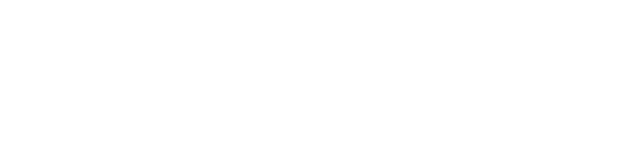
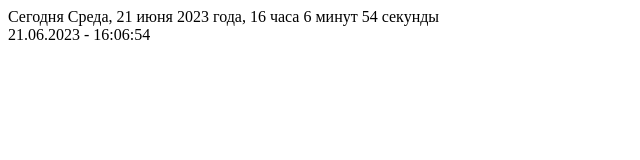
Before and after one commit to likvidov/project, a plain HTML site: page main.html in a window 1280 px wide. Shown: the whole page, without its empty margins (0-640 px from the left). Drawn offline with Linux system fonts and the light colour scheme.

Commit message:
Сделано сложное задание урока 9

```diff
--- a/main.html
+++ b/main.html
@@ -9,6 +9,10 @@
 </head>
 
 <body>
+
+  <div class="time"></div>
+  <div class="time"></div>
+
   <script src="main.js"></script>
 </body>
 
--- a/main.js
+++ b/main.js
@@ -1,12 +1,24 @@
+let time = document.querySelectorAll('.time');
 const dayOfWeek = ['Понедельник', 'Вторник', 'Среда', 'Четверг', 'Пятница', 'Суббота', 'Воскресенье'];
-const date = new Date();
+const month = ['января', 'февраля', 'марта', 'апреля', 'мая', 'июня', 'июля', 'августа', 'сентября', 'октября', 'ноября', 'декабря'];
 
-dayOfWeek.forEach((item, i) => {
-  if (i == date.getDay() - 1) {
-    console.log(`%c${item}`, 'font-weight: bold')
-  } else if (item == 'Суббота' || item == 'Воскресенье') {
-    console.log(`%c${item}`, 'font-style: italic;')
-  } else {
-    console.log(item)
-  }
-})
+const changeHours = (time) => {
+  if (time == 1 || time == 21)
+    return 'час';
+  if ((time >= 2 || time <= 4) || time == 22 || time == 23)
+    return 'часа';
+  if (time == 0 || (time >= 5 || time <= 20))
+    return 'часов';
+}
+
+const addZero = (value) => {
+  if (String(value).length > 1)
+    return value;
+  return '0' + value
+}
+
+setInterval(() => {
+  const date = new Date();
+  time[0].textContent = 'Сегодня ' + dayOfWeek[date.getDay() - 1] + ', ' + date.getDate() + ' ' + month[date.getMonth()] + ' ' + date.getFullYear() + ' года, ' + date.getHours() + ' ' + changeHours(date.getHours()) + ' ' + date.getMinutes() + ' минут ' + date.getSeconds() + ' секунды';
+  time[1].textContent = addZero(date.getDate()) + '.' + (addZero(date.getMonth() + 1)) + '.' + date.getFullYear() + ' - ' + addZero(date.getHours()) + ':' + addZero(date.getMinutes()) + ':' + addZero(date.getSeconds());
+}, 1000)
```
